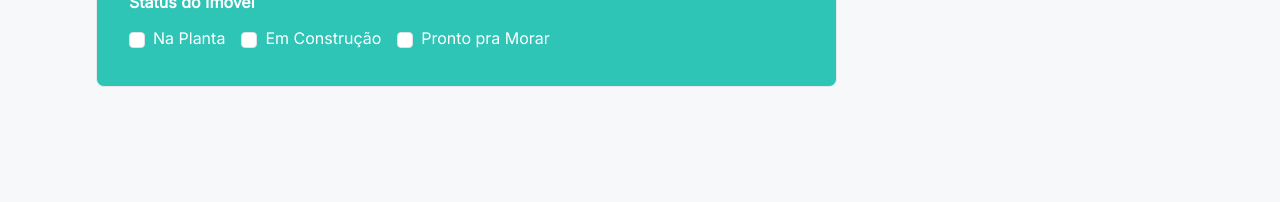
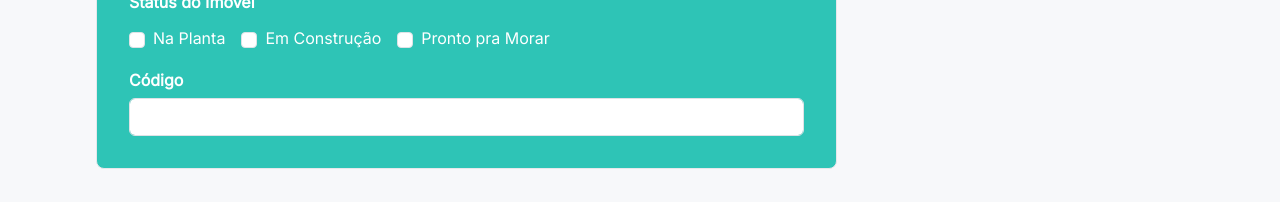
Before and after one commit to elianarosacreci/elianarosacorretora, a Next.js app: page /research/research in a window 1280 px wide. Shown: the part 717-919 px from the top of the page. Built offline with nearby package versions, Linux system fonts and the light colour scheme; no server answers; the database is empty.

Commit message:
add code fields on advanced filter

```diff
--- a/src/pages/research/research.tsx
+++ b/src/pages/research/research.tsx
@@ -30,7 +30,8 @@ type Immobile = {
     footageInt: number,
     bedroomsInt: number,
     bathroomsInt: number,
-    vacanciesInt: number
+    vacanciesInt: number,
+    code: string
 }
 
 type ImmobileProps = {
@@ -66,6 +67,7 @@ export default function Research({ allImmobiles }: ImmobileProps) {
     const [immobileFilterVacancies, setImmobileFilterVacancies] = useState('')
     const [immobileFilterState, setImmobileFilterState] = useState('')
     const [immobileFilterCity, setImmobileFilterCity] = useState('')
+    const [immobileFilterCode, setImmobileFilterCode] = useState('')
     const [immobileFilterFeatures, setImmobileFilterFeatures] = useState('')
 
     // ADVANCED FILTER
@@ -166,6 +168,13 @@ export default function Research({ allImmobiles }: ImmobileProps) {
             })
         }
 
+        // CODE
+        if (immobileFilterCode != '') {
+            newImmobileFilter = _.filter(newImmobileFilter, function (o) {
+                return o.code.includes(immobileFilterCode) == true
+            })
+        }
+
         setImmobilesFilter(newImmobileFilter)
     }, [
         immobileFilterStatusNaPlanta,
@@ -191,7 +200,8 @@ export default function Research({ allImmobiles }: ImmobileProps) {
         immobileFilterVacancies,
         immobileFilterState,
         immobileFilterCity,
-        immobileFilterFeatures,
+        immobileFilterCode,
+        immobileFilterFeatures
     ])
 
 
@@ -326,6 +336,14 @@ export default function Research({ allImmobiles }: ImmobileProps) {
                                 }} checked={immobileFilterStatusProntoPraMorar} />
                             </Form.Group>
                         </Row>
+                        <Row>
+                            <Col>
+                                <Form.Group className="mb-3">
+                                    <Form.Label><b>Código</b></Form.Label>
+                                    <Form.Control value={immobileFilterCode} type="text" onChange={event => setImmobileFilterCode(event.target.value)} />
+                                </Form.Group>
+                            </Col>
+                        </Row>
                     </Form>
 
                 </div>
--- a/src/services/firebaseController.ts
+++ b/src/services/firebaseController.ts
@@ -151,6 +151,7 @@ async function getAllImmobiles() {
                         bedroomsInt: parseInt(childSnapshot.child('bedrooms').val()),
                         bathroomsInt: parseInt(childSnapshot.child('bathrooms').val()),
                         vacanciesInt: parseInt(childSnapshot.child('vacancies').val()),
+                        code: childSnapshot.child('code').val().toUpperCase()
                     })
                 });
                 resolve(result)
```
Also changed, not shown: src/pages/researchAdmin/researchAdmin.tsx (+20 -3 lines).
